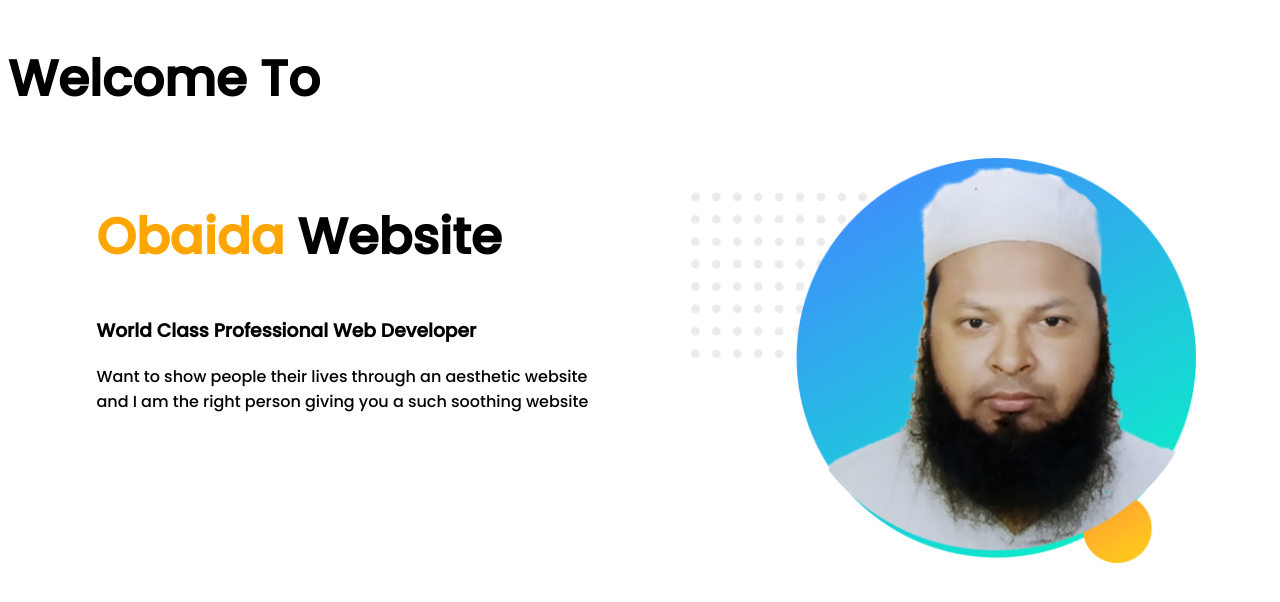
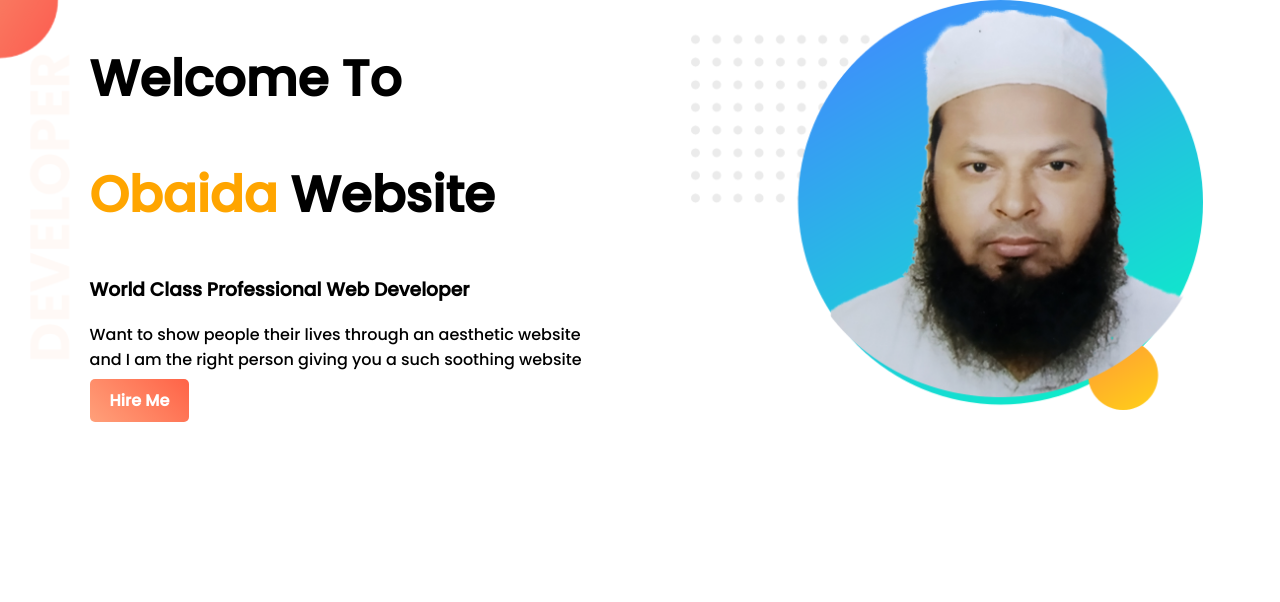
Before and after one commit to Obaida116/web-portfolio, a plain HTML site: page index.html in a window 1280 px wide. Drawn offline with Linux system fonts and the light colour scheme.

Commit message:
top section

```diff
--- a/index.html
+++ b/index.html
@@ -11,12 +11,13 @@
     <link rel="stylesheet" href="style.css">
 </head>
 <body>
-    <section><h1>Welcome To</h1>
+    <section class="topBanner">
        <div class="halfWidth">
+            <h1>Welcome To</h1>
             <h1><span class="nameHilight">Obaida</span> Website</h1>
             <h3>World Class Professional Web Developer</h3>
             <p>Want to show people their lives through an aesthetic website and I am the right person giving you a such soothing website</p>
-
+             <a class="linkButton" target="_blank" href="https://www.linkedin.com/in/abu-obaida-6a74ab49/">Hire Me</a>
         </div>
         <div class="halfWidth">
             <img src="images/profilePic.png" alt="">
--- a/style.css
+++ b/style.css
@@ -1,5 +1,6 @@
-body{font-family: 'Poppins', sans-serif;
-
+body{
+    font-family: 'Poppins', sans-serif;
+    margin:0;
 }
 h1{
     font-size:50px;
@@ -17,3 +18,18 @@ h1{
 .halfWidth img{
     width: 100%;
 }
+.topBanner{
+    background-image: url(images/top-banner.png);
+    background-repeat: no-repeat;
+}
+section{
+    height:500px;
+}
+.linkButton{
+    text-decoration:none;
+    background-image: linear-gradient(45deg, lightsalmon, tomato);
+    color:white;
+    border-radius: 5px;
+    padding:10px 20px;
+    font-weight:700;
+}
```
